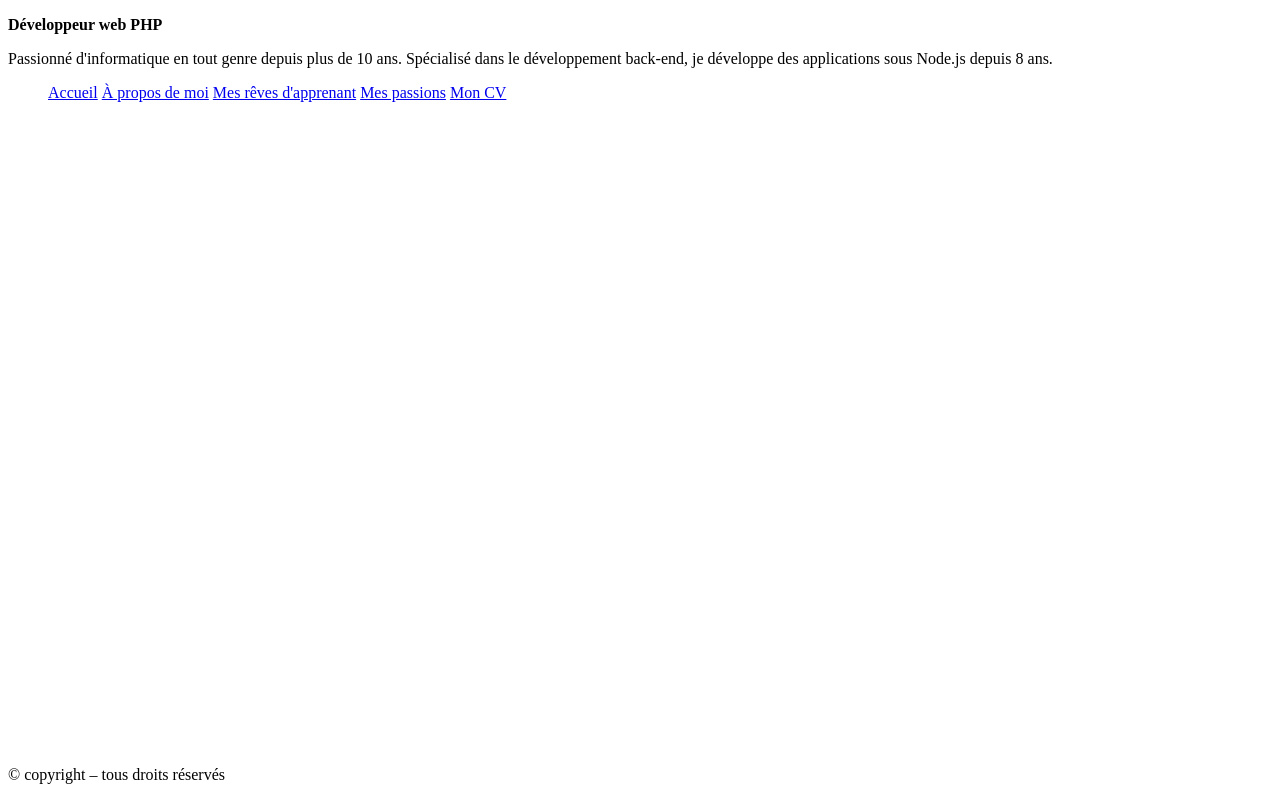
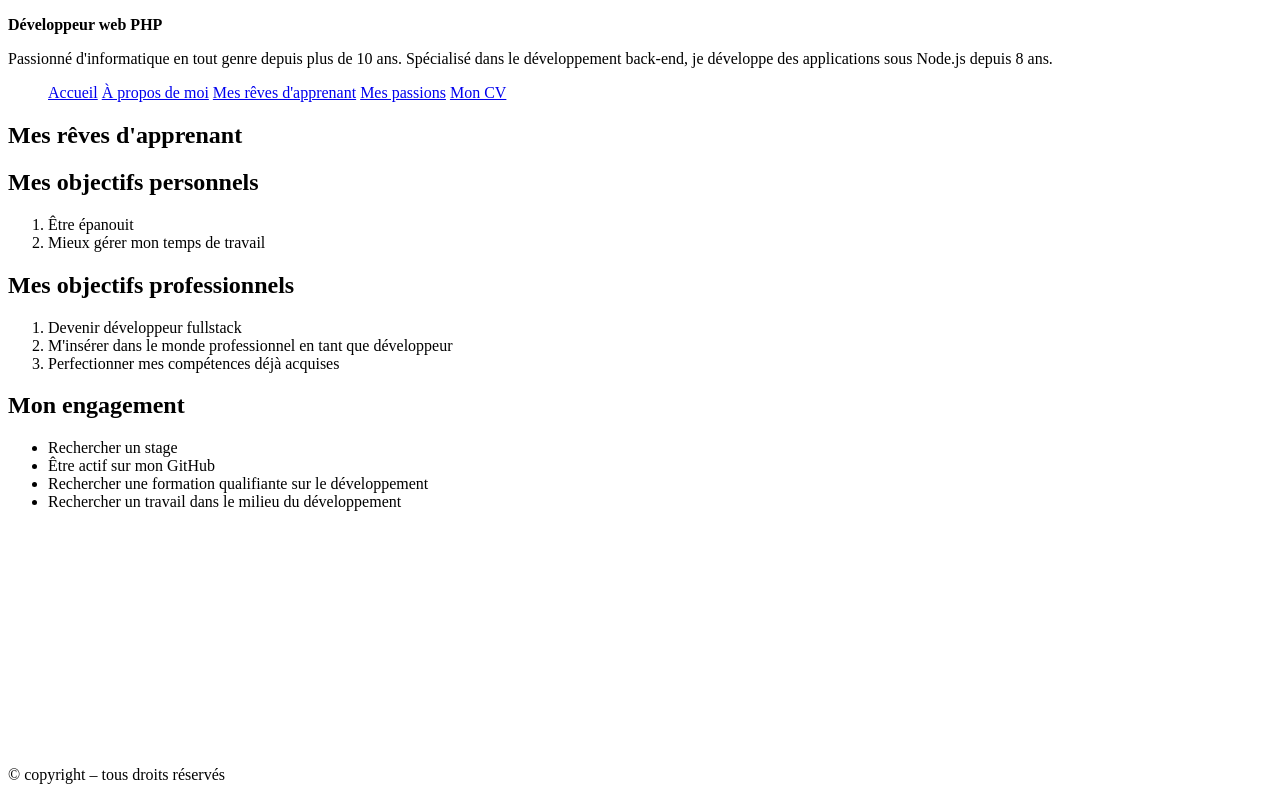
Before and after one commit to Incroyable-Dev-PHP/davc-html, a plain HTML site: page my-dreams.html in a window 1280 px wide. Drawn offline with Linux system fonts and the light colour scheme.

Commit message:
page my-dreams done

```diff
--- a/my-dreams.html
+++ b/my-dreams.html
@@ -23,7 +23,33 @@
         </nav>
 
         <main>
-            <section></section>
+            <section>
+                <h1>Mes rêves d'apprenant</h1>
+
+                <h2>Mes objectifs personnels</h2>
+
+                <ol>
+                    <li>Être épanouit</li>
+                    <li>Mieux gérer mon temps de travail</li>
+                </ol>
+
+                <h2>Mes objectifs professionnels</h2>
+
+                <ol>
+                    <li>Devenir développeur fullstack</li>
+                    <li>M'insérer dans le monde professionnel en tant que développeur</li>
+                    <li>Perfectionner mes compétences déjà acquises</li>
+                </ol>
+
+                <h2>Mon engagement</h2>
+
+                <ul>
+                    <li>Rechercher un stage</li>
+                    <li>Être actif sur mon GitHub</li>
+                    <li>Rechercher une formation qualifiante sur le développement</li>
+                    <li>Rechercher un travail dans le milieu du développement</li>
+                </ul>
+            </section>
         </main>
 
         <footer>
```
